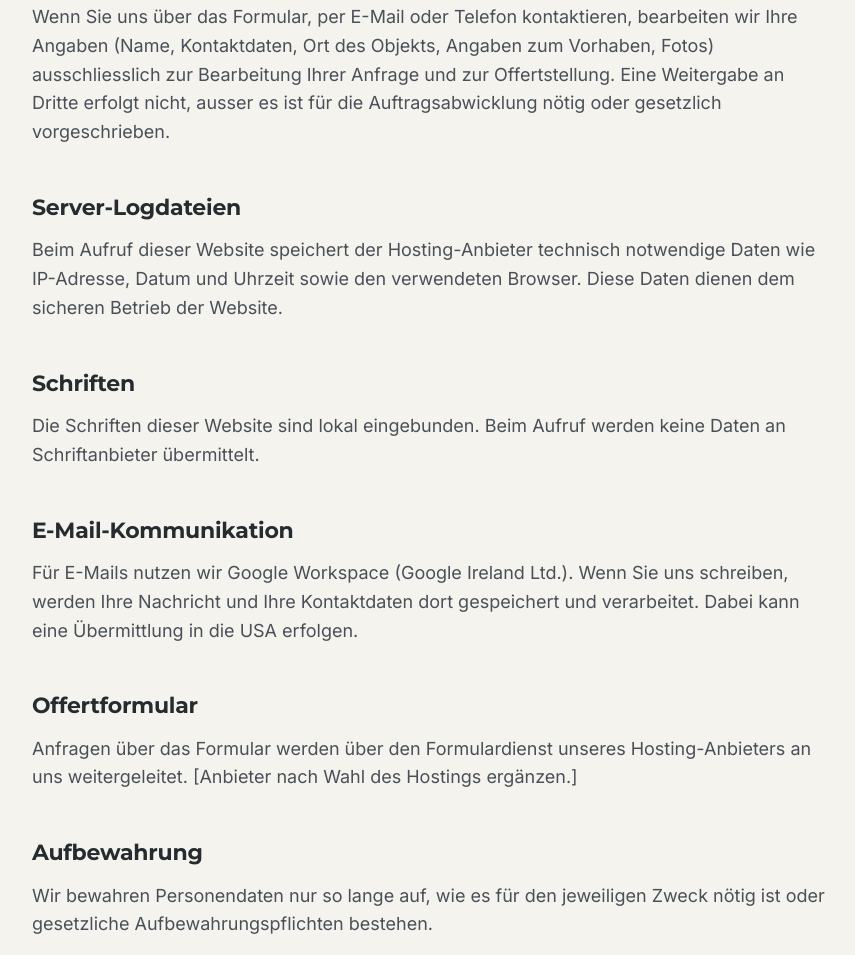
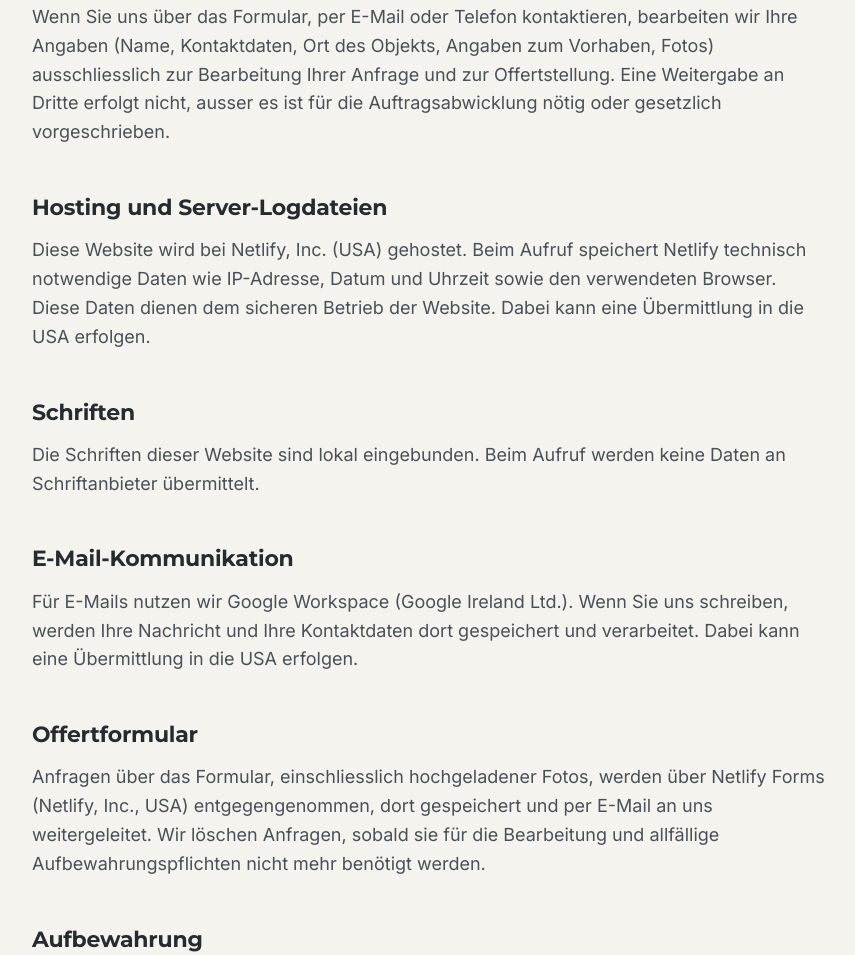
Before and after one commit to Bb-A33/H-llwerk-GmbH, a plain HTML site: page datenschutz.html in a window 1280 px wide. Shown: the part 769-1724 px from the top of the page, without its empty margins (8-863 px from the left). Drawn offline with Linux system fonts and the light colour scheme.

Commit message:
Datenschutz: Netlify als Hosting- und Formularanbieter ergänzen
Co-Authored-By: Claude Opus 5.5 <noreply@anthropic.com>
Claude-Session: https://claude.ai/code/session_012pMv3yBkziZAgouCBb7uMZ

```diff
--- a/datenschutz.html
+++ b/datenschutz.html
@@ -69,14 +69,14 @@
         <p>Wir bearbeiten Personendaten gemäss dem schweizerischen Datenschutzgesetz (DSG). Wir erheben nur die Daten, die wir für die Beantwortung Ihrer Anfrage und die Ausführung von Aufträgen benötigen.</p>
         <h2>Offertanfragen</h2>
         <p>Wenn Sie uns über das Formular, per E-Mail oder Telefon kontaktieren, bearbeiten wir Ihre Angaben (Name, Kontaktdaten, Ort des Objekts, Angaben zum Vorhaben, Fotos) ausschliesslich zur Bearbeitung Ihrer Anfrage und zur Offertstellung. Eine Weitergabe an Dritte erfolgt nicht, ausser es ist für die Auftragsabwicklung nötig oder gesetzlich vorgeschrieben.</p>
-        <h2>Server-Logdateien</h2>
-        <p>Beim Aufruf dieser Website speichert der Hosting-Anbieter technisch notwendige Daten wie IP-Adresse, Datum und Uhrzeit sowie den verwendeten Browser. Diese Daten dienen dem sicheren Betrieb der Website.</p>
+        <h2>Hosting und Server-Logdateien</h2>
+        <p>Diese Website wird bei Netlify, Inc. (USA) gehostet. Beim Aufruf speichert Netlify technisch notwendige Daten wie IP-Adresse, Datum und Uhrzeit sowie den verwendeten Browser. Diese Daten dienen dem sicheren Betrieb der Website. Dabei kann eine Übermittlung in die USA erfolgen.</p>
         <h2>Schriften</h2>
         <p>Die Schriften dieser Website sind lokal eingebunden. Beim Aufruf werden keine Daten an Schriftanbieter übermittelt.</p>
         <h2>E-Mail-Kommunikation</h2>
         <p>Für E-Mails nutzen wir Google Workspace (Google Ireland Ltd.). Wenn Sie uns schreiben, werden Ihre Nachricht und Ihre Kontaktdaten dort gespeichert und verarbeitet. Dabei kann eine Übermittlung in die USA erfolgen.</p>
         <h2>Offertformular</h2>
-        <p>Anfragen über das Formular werden über den Formulardienst unseres Hosting-Anbieters an uns weitergeleitet. [Anbieter nach Wahl des Hostings ergänzen.]</p>
+        <p>Anfragen über das Formular, einschliesslich hochgeladener Fotos, werden über Netlify Forms (Netlify, Inc., USA) entgegengenommen, dort gespeichert und per E-Mail an uns weitergeleitet. Wir löschen Anfragen, sobald sie für die Bearbeitung und allfällige Aufbewahrungspflichten nicht mehr benötigt werden.</p>
         <h2>Aufbewahrung</h2>
         <p>Wir bewahren Personendaten nur so lange auf, wie es für den jeweiligen Zweck nötig ist oder gesetzliche Aufbewahrungspflichten bestehen.</p>
         <h2>Ihre Rechte</h2>
```
